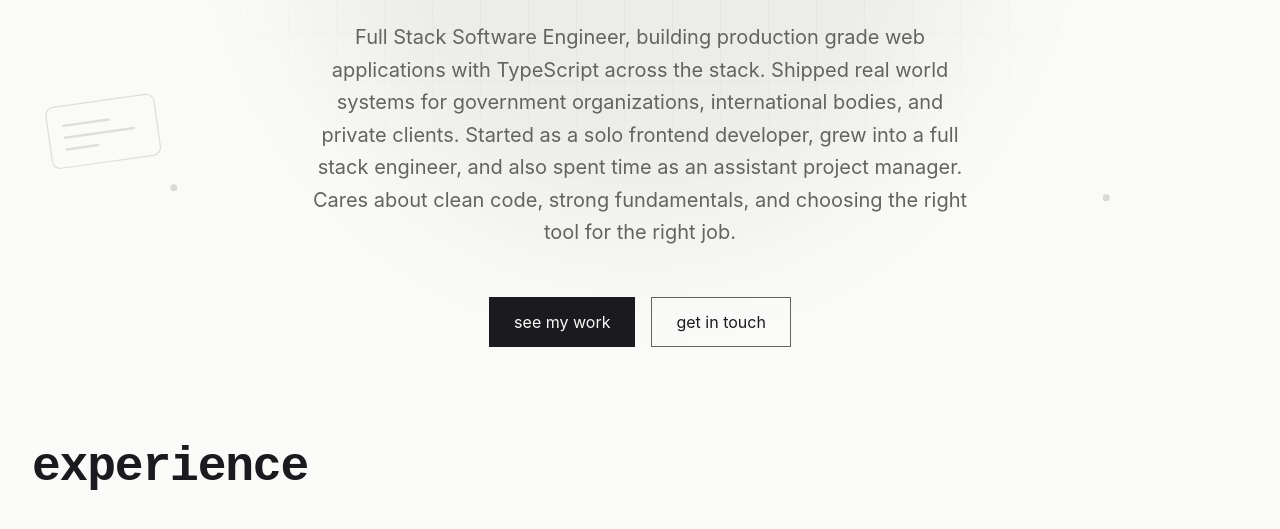
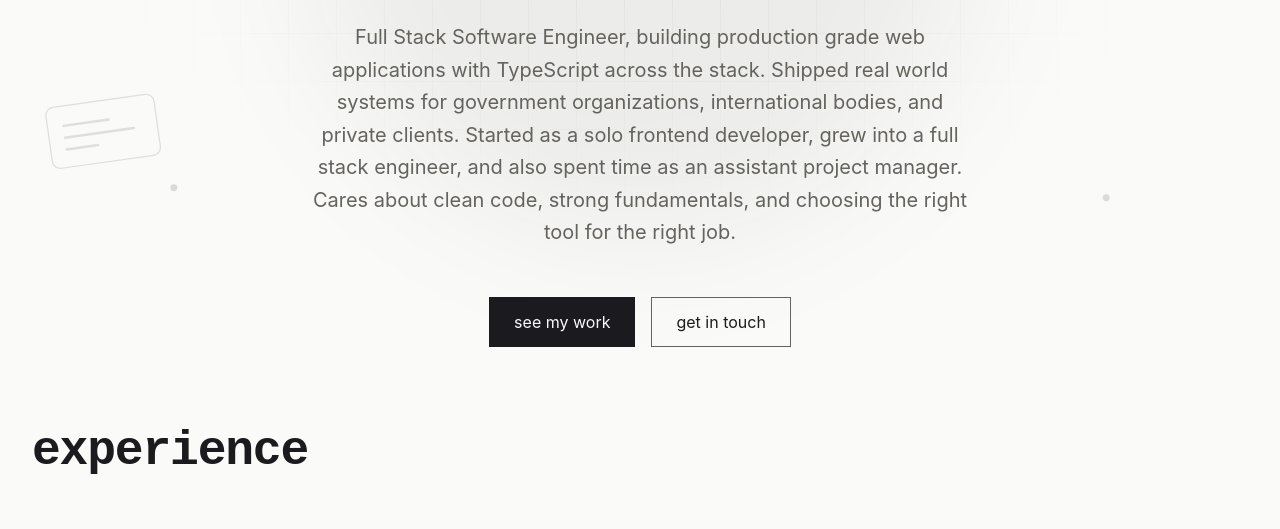
Before and after one commit to mehedi-codes/mehedi-codes.github.io, an Astro site: page / in a window 1280 px wide. Shown: the part 511-1040 px from the top of the page. Built offline with nearby package versions, Linux system fonts and the light colour scheme; Astro itself is replaced by a stand-in of ours.

Commit message:
style(sections): drop min-h-dvh and trim container padding

```diff
--- a/src/components/Container.astro
+++ b/src/components/Container.astro
@@ -6,10 +6,10 @@ const { id } = Astro.props;
 
 <section
 	id={id}
-	class="min-h-dvh flex flex-col relative w-full scroll-mt-14 md:scroll-mt-16"
+	class="flex flex-col relative w-full scroll-mt-14 md:scroll-mt-16"
 >
 	<div
-		class="w-full max-w-7xl mx-auto px-2 sm:px-4 md:px-6 lg:px-8 py-10 sm:py-14 md:py-16 lg:py-20 xl:py-24"
+		class="w-full max-w-7xl mx-auto px-2 sm:px-4 md:px-6 lg:px-8 py-8 sm:py-12 md:py-16 lg:py-20"
 	>
 		<slot />
 	</div>
--- a/src/pages/404.astro
+++ b/src/pages/404.astro
@@ -7,7 +7,7 @@ import { locale } from "@/i18n/locale";
     title={{ en: locale.en["meta.404-title"], bn: locale.bn["meta.404-title"] }}
 >
     <section
-        class="relative min-h-dvh flex-center flex-col text-center gap-y-8 px-6 overflow-hidden"
+        class="relative flex-center flex-col text-center gap-y-8 px-6 overflow-hidden"
     >
         <div class="hero-grid pointer-events-none absolute inset-0 -z-20"></div>
         <div class="flex-col flex-center gap-8 max-w-3xl">
```
